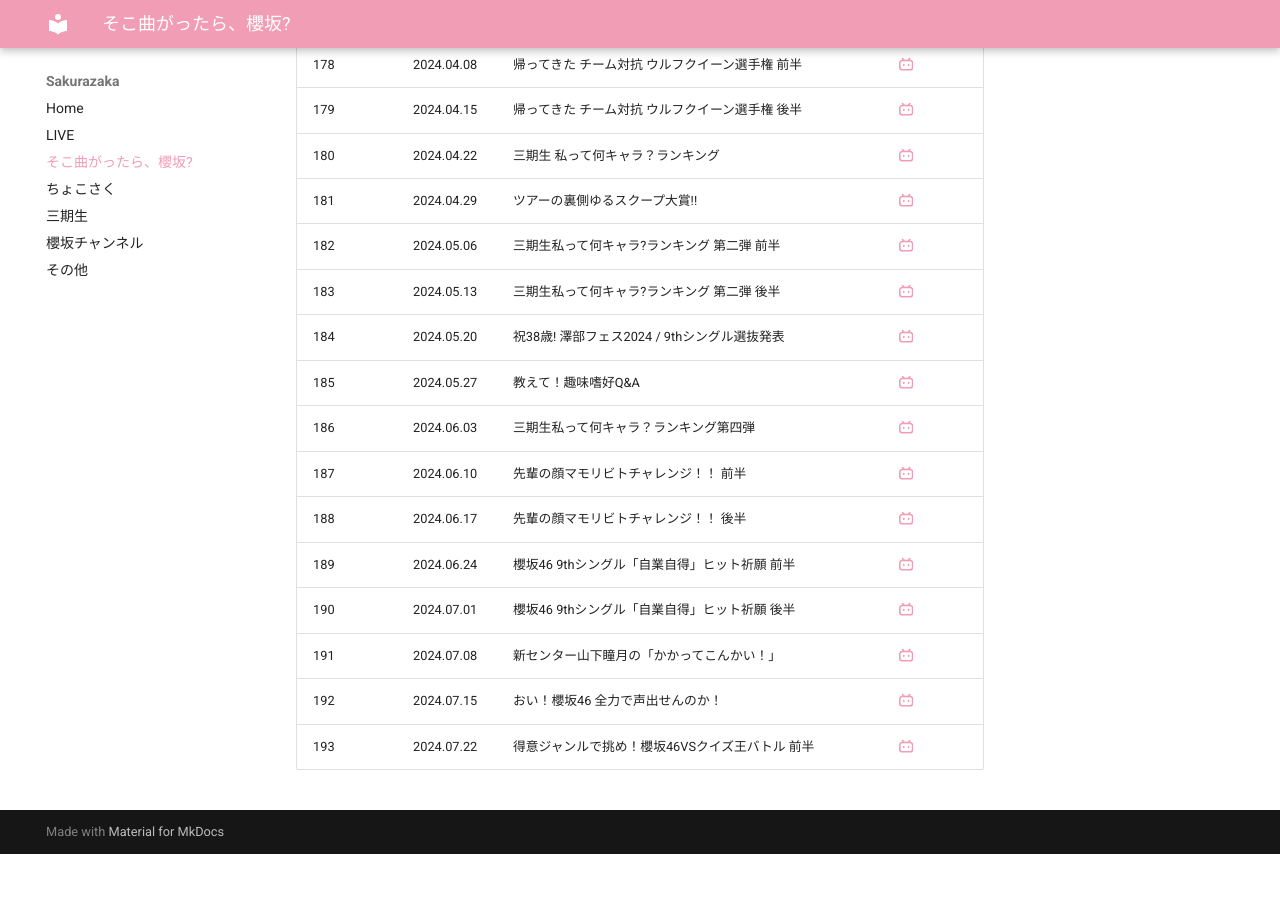
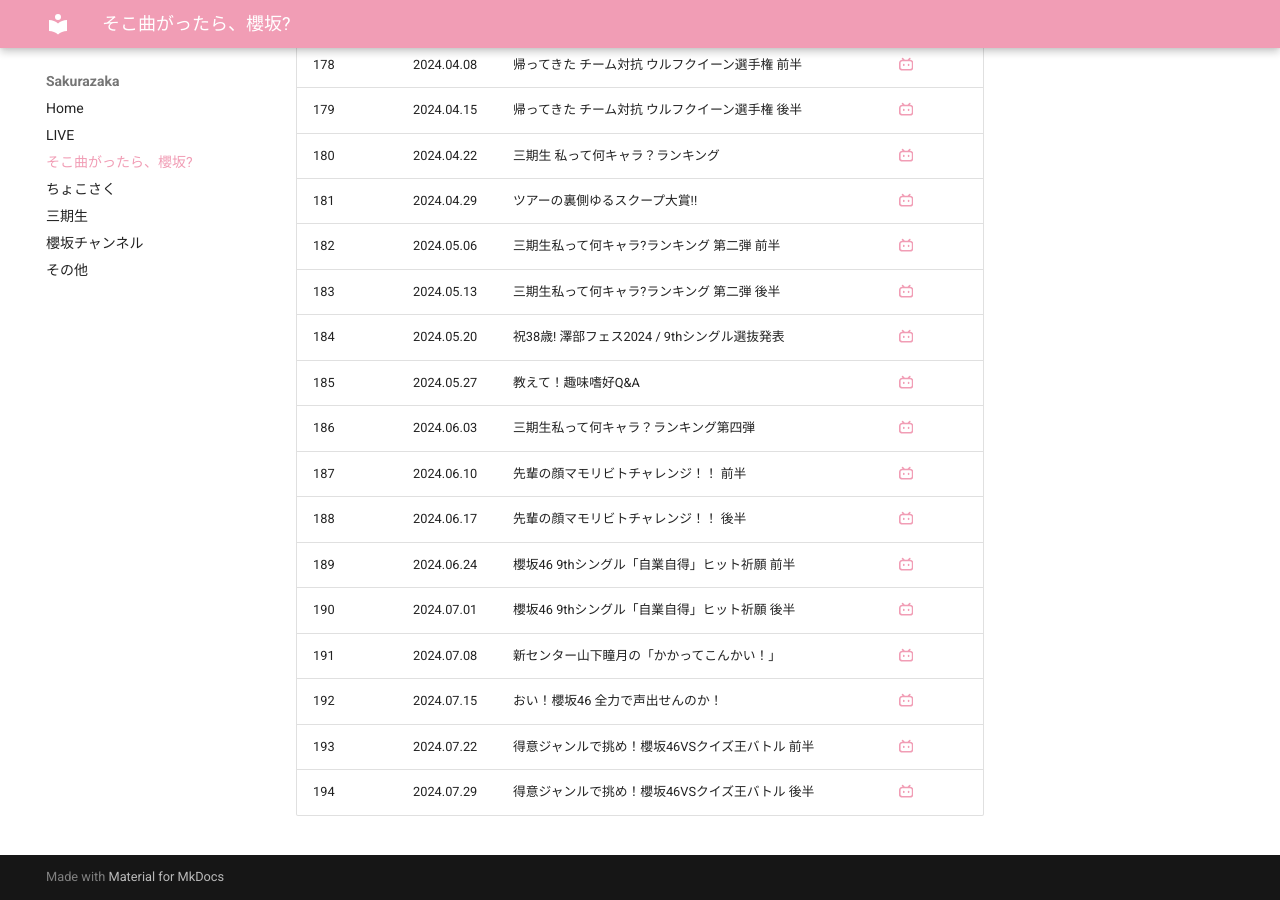
Before and after one commit to aki-192/sakura, an MkDocs documentation site: the page built from docs/sokosaku.md, in a window 1280 px wide and 900 px high, scrolled down 8518 px. Built offline with MkDocs 1.6.1 and Material for MkDocs 9.7.7, drawn with Linux system fonts in a browser that asks for light colours; before the commit the page ends 9372 px from its top, so only the background shows below that.

Commit message:
sokosaku 194

```diff
--- a/docs/sokosaku.md
+++ b/docs/sokosaku.md
@@ -199,3 +199,4 @@ title: そこ曲がったら、櫻坂?
 | 191 | 2024.07.08 | 新センター山下瞳月の「かかってこんかい！」                                  | [:simple-bilibili:](https://www.bilibili.com/video/BV1sW421R7L1/)  |
 | 192 | 2024.07.15 | おい！櫻坂46 全力で声出せんのか！                                     | [:simple-bilibili:](https://www.bilibili.com/video/BV1Hy411i7oG/)  |
 | 193 | 2024.07.22 | 得意ジャンルで挑め！櫻坂46VSクイズ王バトル 前半                             | [:simple-bilibili:](https://www.bilibili.com/video/BV1xr421K7ey/)  |
+| 194 | 2024.07.29 | 得意ジャンルで挑め！櫻坂46VSクイズ王バトル 後半 | [:simple-bilibili:](https://www.bilibili.com/video/BV1ZS421X7ZD/) |
```
